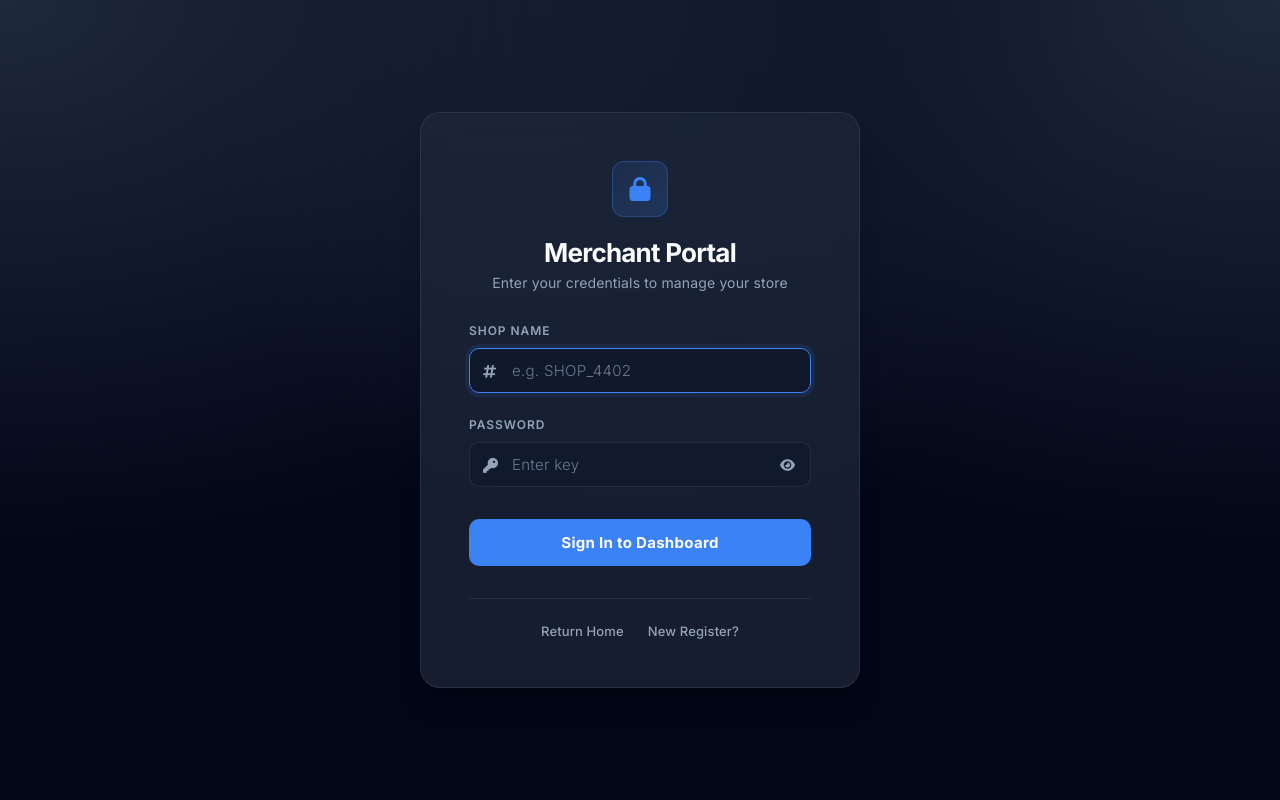
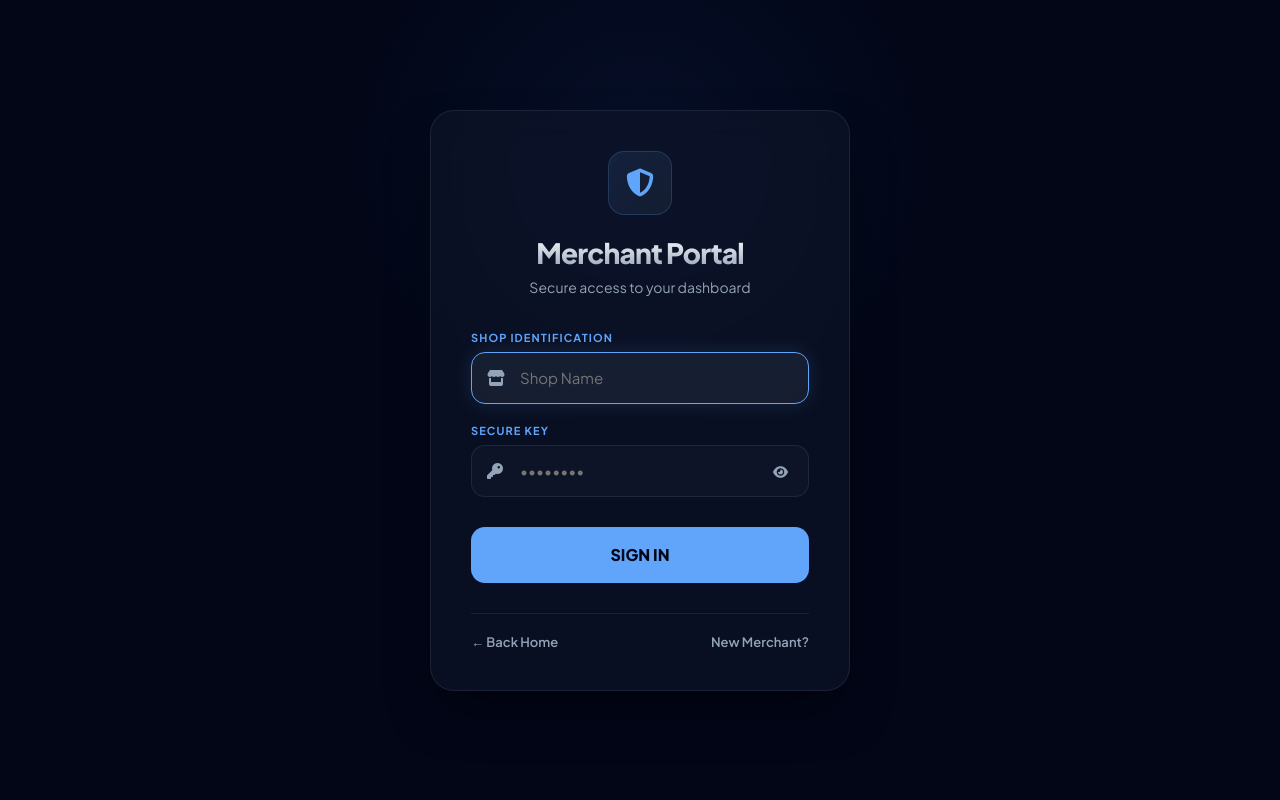
Before and after one commit to arathyrajeesh/laundry-shop-django, a Django app: page /shop/login/ in a window 1280 px wide. Run offline with Django 5.2, Linux system fonts and the light colour scheme; parts of the project's set-up code (start-up, migrations or seed data) failed here and were passed over.

Commit message:
shop login  added

```diff
--- a/shop/templates/shop_login.html
+++ b/shop/templates/shop_login.html
@@ -3,278 +3,193 @@
 <html lang="en">
 <head>
     <meta charset="UTF-8">
-    <meta name="viewport" content="width=device-width, initial-scale=1.0">
-    <title>Management Console | Shine & Bright</title>
+    <meta name="viewport" content="width=device-width, initial-scale=1.0, maximum-scale=1.0, user-scalable=no">
+    <title>Merchant Login | Shine & Bright</title>
     <link rel="stylesheet" href="https://cdnjs.cloudflare.com/ajax/libs/font-awesome/6.5.1/css/all.min.css">
-    <link href="https://fonts.googleapis.com/css2?family=Inter:wght@300;400;500;600;700&display=swap" rel="stylesheet">
+    <link href="https://fonts.googleapis.com/css2?family=Plus+Jakarta+Sans:wght@300;400;500;600;700;800&display=swap" rel="stylesheet">
     <link rel="icon" type="image/png" href="{% static 'images/Shine.png' %}">
 
     <style>
         :root {
-            --brand-primary: #3b82f6; /* Professional Blue */
-            --brand-hover: #2563eb;
-            --bg-dark: #0f172a;
-            --card-bg: rgba(30, 41, 59, 0.7);
+            --primary: #60a5fa;
+            --primary-hover: #3b82f6;
+            --bg-dark: #020617;
+            --card-bg: rgba(15, 23, 42, 0.6);
             --text-main: #f8fafc;
             --text-muted: #94a3b8;
             --border-color: rgba(255, 255, 255, 0.08);
+            --transition: all 0.4s cubic-bezier(0.4, 0, 0.2, 1);
         }
 
-        * { margin: 0; padding: 0; box-sizing: border-box; font-family: 'Inter', sans-serif; }
+        * { margin: 0; padding: 0; box-sizing: border-box; font-family: 'Plus Jakarta Sans', sans-serif; }
 
         body {
-            background: radial-gradient(at 0% 0%, #1e293b 0, transparent 50%),
-                        radial-gradient(at 50% 0%, #0f172a 0, transparent 50%),
-                        radial-gradient(at 100% 0%, #1e293b 0, transparent 50%),
-                        #020617;
-            display: flex; justify-content: center; align-items: center;
-            min-height: 100vh; color: var(--text-main);
+            background: var(--bg-dark);
+            color: var(--text-main);
+            min-height: 100vh;
+            display: flex;
+            align-items: center;
+            justify-content: center;
+            overflow: hidden;
+            padding: 20px;
         }
 
-        /* --- THE LOGON CARD --- */
-        .admin-card {
-            background: var(--card-bg);
-            width: 100%; max-width: 440px;
-            padding: 48px;
-            border-radius: 20px;
-            backdrop-filter: blur(12px);
-            -webkit-backdrop-filter: blur(12px);
-            border: 1px solid var(--border-color);
-            box-shadow: 0 20px 25px -5px rgba(0, 0, 0, 0.2), 0 10px 10px -5px rgba(0, 0, 0, 0.1);
+        /* Animated Ambient Background */
+        body::before {
+            content: '';
+            position: absolute;
+            top: 20%; left: 50%;
+            width: 600px; height: 600px;
+            background: radial-gradient(circle, rgba(59, 130, 246, 0.08) 0%, transparent 70%);
+            transform: translate(-50%, -50%);
+            z-index: 0;
         }
 
-        .header { text-align: center; margin-bottom: 32px; }
-
-        .logo-wrapper {
-            width: 56px; height: 56px;
-            background: linear-gradient(135deg, rgba(59, 130, 246, 0.1), rgba(59, 130, 246, 0.2));
-            border-radius: 12px; display: flex; align-items: center;
-            justify-content: center; margin: 0 auto 20px;
-            border: 1.5px solid rgba(59, 130, 246, 0.3);
+        .login-container {
+            width: 100%;
+            max-width: 420px;
+            position: relative;
+            z-index: 1;
+            animation: fadeIn 0.8s ease-out;
         }
 
-        .logo-wrapper i { font-size: 24px; color: var(--brand-primary); }
+        @keyframes fadeIn {
+            from { opacity: 0; transform: translateY(20px); }
+            to { opacity: 1; transform: translateY(0); }
+        }
 
-        h1 { font-size: 24px; font-weight: 700; letter-spacing: -0.02em; margin-bottom: 4px; }
-        .tagline { font-size: 14px; color: var(--text-muted); }
+        /* --- THE GLASS CARD --- */
+        .login-card {
+            background: var(--card-bg);
+            backdrop-filter: blur(20px);
+            -webkit-backdrop-filter: blur(20px);
+            border: 1px solid var(--border-color);
+            border-radius: 24px;
+            padding: 40px;
+            box-shadow: 0 25px 50px -12px rgba(0, 0, 0, 0.5);
+        }
+
+        .header { text-align: center; margin-bottom: 35px; }
+
+        .logo-box {
+            width: 64px; height: 64px;
+            margin: 0 auto 20px;
+            background: linear-gradient(135deg, rgba(96, 165, 250, 0.1), rgba(30, 41, 59, 0.5));
+            border-radius: 16px;
+            display: flex; align-items: center; justify-content: center;
+            border: 1px solid rgba(96, 165, 250, 0.2);
+        }
+        .logo-box i { font-size: 28px; color: var(--primary); }
+
+        h2 {
+            font-size: 28px; font-weight: 800; letter-spacing: -0.03em;
+            background: linear-gradient(to bottom, #fff, #94a3b8);
+            -webkit-background-clip: text; -webkit-text-fill-color: transparent;
+        }
+
+        .subtitle { font-size: 14px; color: var(--text-muted); margin-top: 8px; }
 
         /* --- FORM ELEMENTS --- */
-        .field { margin-bottom: 24px; position: relative; }
+        .form-group { margin-bottom: 20px; }
 
         label {
-            display: block; font-size: 13px; font-weight: 500;
-            color: var(--text-main); margin-bottom: 8px;
+            display: block; font-size: 11px; font-weight: 700;
+            color: var(--primary); text-transform: uppercase;
+            letter-spacing: 0.1em; margin-bottom: 8px;
         }
 
-        .input-group { position: relative; }
+        .input-wrapper { position: relative; }
 
-        .input-group i.prefix {
-            position: absolute; left: 14px; top: 50%; transform: translateY(-50%);
-            color: var(--text-muted); font-size: 15px; pointer-events: none;
+        .input-wrapper i.prefix {
+            position: absolute; left: 16px; top: 50%; transform: translateY(-50%);
+            color: var(--text-muted); font-size: 16px;
         }
 
         input {
-            width: 100%; padding: 12px 14px 12px 42px;
-            background: rgba(15, 23, 42, 0.5);
+            width: 100%; height: 52px;
+            padding: 0 16px 0 48px;
+            background: rgba(15, 23, 42, 0.8);
             border: 1px solid var(--border-color);
-            font-size: 15px; color: var(--text-main); border-radius: 10px;
-            transition: all 0.2s ease;
+            border-radius: 14px;
+            color: white; font-size: 15px;
+            transition: var(--transition);
         }
 
         input:focus {
-            outline: none;
-            border-color: var(--brand-primary);
-            background: rgba(15, 23, 42, 0.8);
-            box-shadow: 0 0 0 4px rgba(59, 130, 246, 0.1);
+            outline: none; border-color: var(--primary);
+            box-shadow: 0 0 20px rgba(96, 165, 250, 0.15);
+            background: rgba(30, 41, 59, 0.6);
         }
 
-        .btn-submit {
-            width: 100%;
-            background: var(--brand-primary);
-            color: white; padding: 14px; border: none;
-            font-size: 15px; font-weight: 600; border-radius: 10px;
-            cursor: pointer; transition: all 0.2s;
-            margin-top: 8px;
+        .toggle-password {
+            position: absolute; right: 16px; top: 50%; transform: translateY(-50%);
+            background: none; border: none; cursor: pointer; color: var(--text-muted);
+            padding: 5px;
         }
 
-        .btn-submit:hover {
-            background: var(--brand-hover);
-            transform: translateY(-1px);
+        button[type="submit"] {
+            width: 100%; height: 56px;
+            background: var(--primary); color: #020617;
+            border: none; border-radius: 14px;
+            font-size: 16px; font-weight: 800;
+            cursor: pointer; transition: var(--transition);
+            margin-top: 10px; text-transform: uppercase;
         }
 
-        .btn-submit:active { transform: translateY(0); }
-
-        /* --- TOGGLE BUTTON --- */
-        .toggle-btn {
-            position: absolute; right: 12px; top: 50%; transform: translateY(-50%);
-            background: none; border: none; cursor: pointer; color: var(--text-muted);
-            padding: 4px; transition: color 0.2s;
+        button[type="submit"]:hover {
+            background: #fff; transform: translateY(-2px);
+            box-shadow: 0 10px 25px rgba(96, 165, 250, 0.3);
         }
 
-        .toggle-btn:hover { color: var(--text-main); }
-
-        .footer-nav {
-            margin-top: 32px; display: flex; justify-content: center; gap: 24px;
-            font-size: 13px; border-top: 1px solid var(--border-color);
-            padding-top: 24px;
+        /* --- FOOTER --- */
+        .footer-links {
+            margin-top: 30px; text-align: center;
+            display: flex; justify-content: space-between;
+            font-size: 13px; padding-top: 20px;
+            border-top: 1px solid var(--border-color);
         }
 
-        .footer-nav a { color: var(--text-muted); text-decoration: none; transition: 0.2s; }
-        .footer-nav a:hover { color: var(--brand-primary); }
-
-        /* --- ERRORS --- */
-        .error-box {
-            background: rgba(239, 68, 68, 0.1); border: 1px solid rgba(239, 68, 68, 0.2);
-            color: #f87171; padding: 12px 16px; border-radius: 8px;
-            font-size: 13px; margin-bottom: 24px; display: flex; align-items: center; gap: 12px;
-        }
-        /* ===============================
-        RESPONSIVE – ADMIN LOGIN
-        ================================ */
-
-        /* Tablets & small laptops */
-        @media (max-width: 768px) {
-            .admin-card {
-                padding: 36px;
-                max-width: 92%;
+        .footer-links a {
+            color: var(--text-muted); text-decoration: none;
+            font-weight: 600; transition: var(--transition);
         }
 
-            h1 {
-                font-size: 22px;
+        .footer-links a:hover { color: var(--primary); }
+
+        .error-box {
+            background: rgba(239, 68, 68, 0.1); border-left: 3px solid #ef4444;
+            padding: 12px; border-radius: 8px; margin-bottom: 20px;
+            font-size: 13px; display: flex; align-items: center; gap: 10px;
+            animation: shake 0.4s ease-in-out;
         }
 
-            .tagline {
-                font-size: 13px;
-            }
+        @keyframes shake {
+            0%, 100% { transform: translateX(0); }
+            25% { transform: translateX(-5px); }
+            75% { transform: translateX(5px); }
         }
 
-        /* Mobile devices */
         @media (max-width: 480px) {
-            body {
-                padding: 16px;
-                min-height: 100svh; /* iOS safe viewport */
-            }
-
-            .admin-card {
-                padding: 28px 22px;
-                border-radius: 16px;
-            }
-
-            .logo-wrapper {
-                width: 48px;
-                height: 48px;
-            }
-
-            .logo-wrapper i {
-                font-size: 20px;
-            }
-
-            h1 {
-                font-size: 20px;
-            }
-
-            .tagline {
-                font-size: 12px;
-                text-align: center;
-            }
-
-            label {
-                font-size: 12px;
-            }
-
-            input {
-                font-size: 14px;
-                padding: 11px 14px 11px 40px;
-            }
-
-            .btn-submit {
-                padding: 13px;
-                font-size: 14px;
-            }
-
-            .footer-nav {
-                flex-direction: column;
-                gap: 12px;
-                text-align: center;
-            }
-        }
-        /* --- ENHANCED TYPOGRAPHY --- */
-        * {
-            margin: 0;
-            padding: 0;
-            box-sizing: border-box;
-            /* Switching to Plus Jakarta Sans for a more premium merchant feel */
-            font-family: 'Plus Jakarta Sans', 'Inter', sans-serif;
-        }
-
-        h1 {
-            font-size: 26px;
-            font-weight: 800; /* Extra Bold for the main title */
-            letter-spacing: -0.03em;
-            color: var(--text-main);
-            margin-bottom: 6px;
-        }
-
-        .tagline {
-            font-size: 14px;
-            font-weight: 400;
-            color: var(--text-muted);
-            letter-spacing: 0.01em;
-        }
-
-        label {
-            display: block;
-            font-size: 12px;
-            font-weight: 600; /* Semi-bold labels */
-            text-transform: uppercase; /* Professional standard for admin portals */
-            letter-spacing: 0.08em;
-            color: var(--text-muted);
-            margin-bottom: 10px;
-        }
-
-        input {
-            font-weight: 400;
-            letter-spacing: 0.02em;
-        }
-
-        input::placeholder {
-            font-weight: 300;
-            color: var(--text-muted);
-            opacity: 0.7;
-        }
-
-        .btn-submit {
-            font-size: 15px;
-            font-weight: 700; /* Bold button text */
-            letter-spacing: 0.02em;
-        }
-
-        .footer-nav a {
-            font-weight: 500;
-            letter-spacing: 0.01em;
-        }
-
-        /* ERROR BOX TEXT */
-        .error-box {
-            font-weight: 500;
-            letter-spacing: -0.01em;
+            .login-card { padding: 30px 20px; }
+            h2 { font-size: 24px; }
         }
     </style>
 </head>
 <body>
 
-    <div class="admin-card">
+    <div class="login-container">
+        <div class="login-card">
             <div class="header">
-            <div class="logo-wrapper">
-                <i class="fas fa-lock"></i>
+                <div class="logo-box">
+                    <i class="fas fa-shield-halved"></i>
                 </div>
-            <h1>Merchant Portal</h1>
-            <p class="tagline">Enter your credentials to manage your store</p>
+                <h2>Merchant Portal</h2>
+                <p class="subtitle">Secure access to your dashboard</p>
             </div>
 
             {% if messages %}
                 {% for message in messages %}
-                <div class="error-box">
+                    <div class="error-box" id="errorMsg">
                         <i class="fas fa-circle-exclamation"></i> {{ message }}
                     </div>
                 {% endfor %}
@@ -283,74 +198,62 @@
             <form method="POST" id="loginForm">
                 {% csrf_token %}
 
-            <div class="field">
-                <label for="shop_name">Shop Name</label>
-                <div class="input-group">
-                    <i class="fas fa-hashtag prefix"></i>
-                    <input type="text" id="shop_name" name="shop_name" placeholder="e.g. SHOP_4402" required autofocus>
+                <div class="form-group">
+                    <label>Shop Identification</label>
+                    <div class="input-wrapper">
+                        <i class="fas fa-store prefix"></i>
+                        <input type="text" name="shop_name" placeholder="Shop Name " required autofocus>
                     </div>
                 </div>
 
-            <div class="field">
-                <label for="password">Password</label>
-                <div class="input-group">
+                <div class="form-group">
+                    <label>Secure Key</label>
+                    <div class="input-wrapper">
                         <i class="fas fa-key prefix"></i>
-                    <input type="password" id="password" name="password" placeholder="Enter key" required>
-                    <button type="button" class="toggle-btn" id="toggleBtn" tabindex="-1">
-                        <i class="fas fa-eye"></i>
+                        <input type="password" id="password" name="password" placeholder="••••••••" required>
+                        <button type="button" class="toggle-password" onclick="togglePassword()">
+                            <i class="fas fa-eye" id="toggleIcon"></i>
                         </button>
                     </div>
                 </div>
 
-            <button type="submit" class="btn-submit" id="submitBtn">Sign In to Dashboard</button>
+                <button type="submit" id="submitBtn">Sign In</button>
             </form>
 
-        <div class="footer-nav">
-            <a href="{% url 'home' %}">Return Home</a>
-            <a href="{% url 'shop_register' %}">New Register?</a>
+            <div class="footer-links">
+                <a href="{% url 'home' %}">← Back Home</a>
+                <a href="{% url 'shop_register' %}">New Merchant?</a>
+            </div>
         </div>
     </div>
 
     <script>
-        const passInput = document.getElementById('password');
-        const toggleBtn = document.getElementById('toggleBtn');
-        const icon = toggleBtn.querySelector('i');
+        function togglePassword() {
+            const input = document.getElementById('password');
+            const icon = document.getElementById('toggleIcon');
+            if (input.type === 'password') {
+                input.type = 'text';
+                icon.classList.replace('fa-eye', 'fa-eye-slash');
+            } else {
+                input.type = 'password';
+                icon.classList.replace('fa-eye-slash', 'fa-eye');
+            }
+        }
+
         const form = document.getElementById('loginForm');
         const btn = document.getElementById('submitBtn');
 
-        // 1. Toggle Password Visibility
-        toggleBtn.addEventListener('click', () => {
-            const isSecret = passInput.type === 'password';
-            passInput.type = isSecret ? 'text' : 'password';
-            icon.className = isSecret ? 'fas fa-eye-slash' : 'fas fa-eye';
+        form.addEventListener('submit', () => {
+            btn.innerHTML = '<i class="fas fa-circle-notch fa-spin"></i> Authorizing...';
+            btn.style.pointerEvents = 'none';
+            btn.style.opacity = '0.8';
         });
 
-        // 2. Loading State Simulation on Submit
-        form.addEventListener('submit', () => {
-            btn.innerHTML = '<i class="fas fa-circle-notch fa-spin"></i> Authenticating...';
-            btn.style.opacity = '0.8';
-            btn.style.pointerEvents = 'none';
-        });
-
-        // 3. AUTO-REMOVE ERROR TAGS after 5 seconds (5000ms)
-        window.addEventListener('DOMContentLoaded', () => {
-            const errorBoxes = document.querySelectorAll('.error-box');
-
-            if (errorBoxes.length > 0) {
+        // Auto-hide errors
         setTimeout(() => {
-                    errorBoxes.forEach(box => {
-                        // Add a smooth fade-out effect
-                        box.style.transition = "opacity 0.5s ease";
-                        box.style.opacity = "0";
-
-                        // Actually remove from layout after fade
-                        setTimeout(() => {
-                            box.style.display = 'none';
-                        }, 500);
-                    });
+            const err = document.getElementById('errorMsg');
+            if(err) err.style.display = 'none';
         }, 5000);
-            }
-        });
     </script>
 </body>
 </html>
```
Lines whose indentation alone changed are shown as unchanged.
